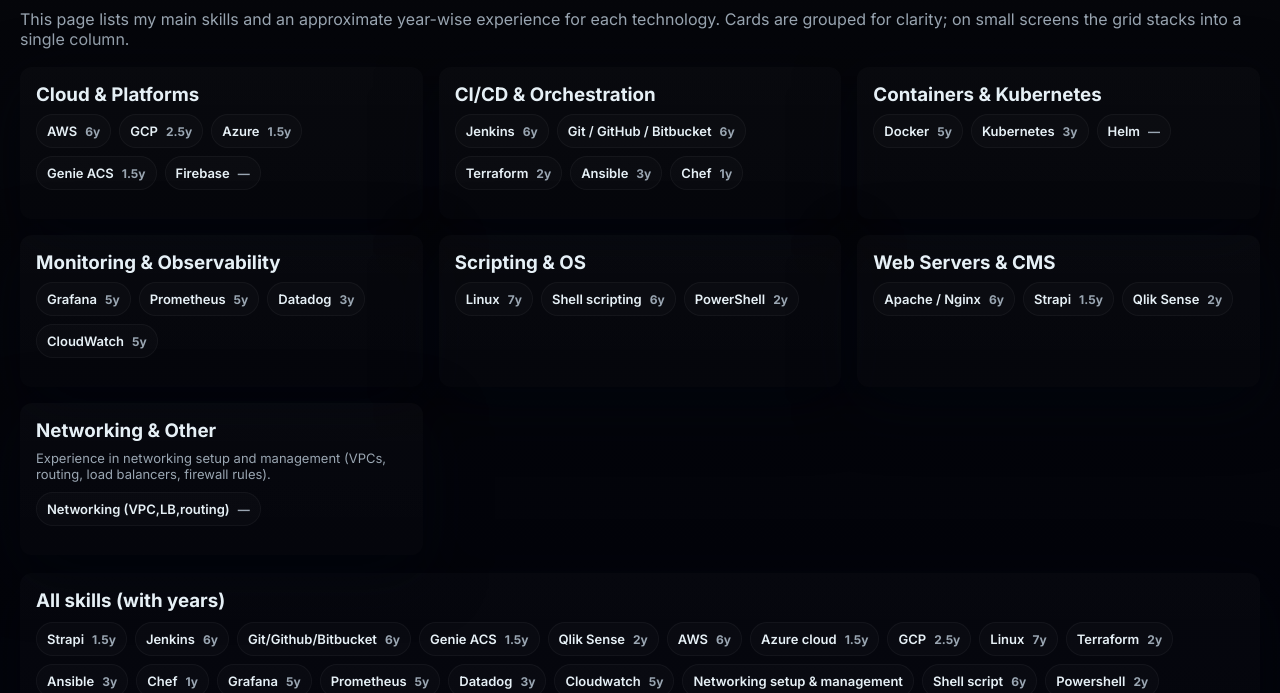
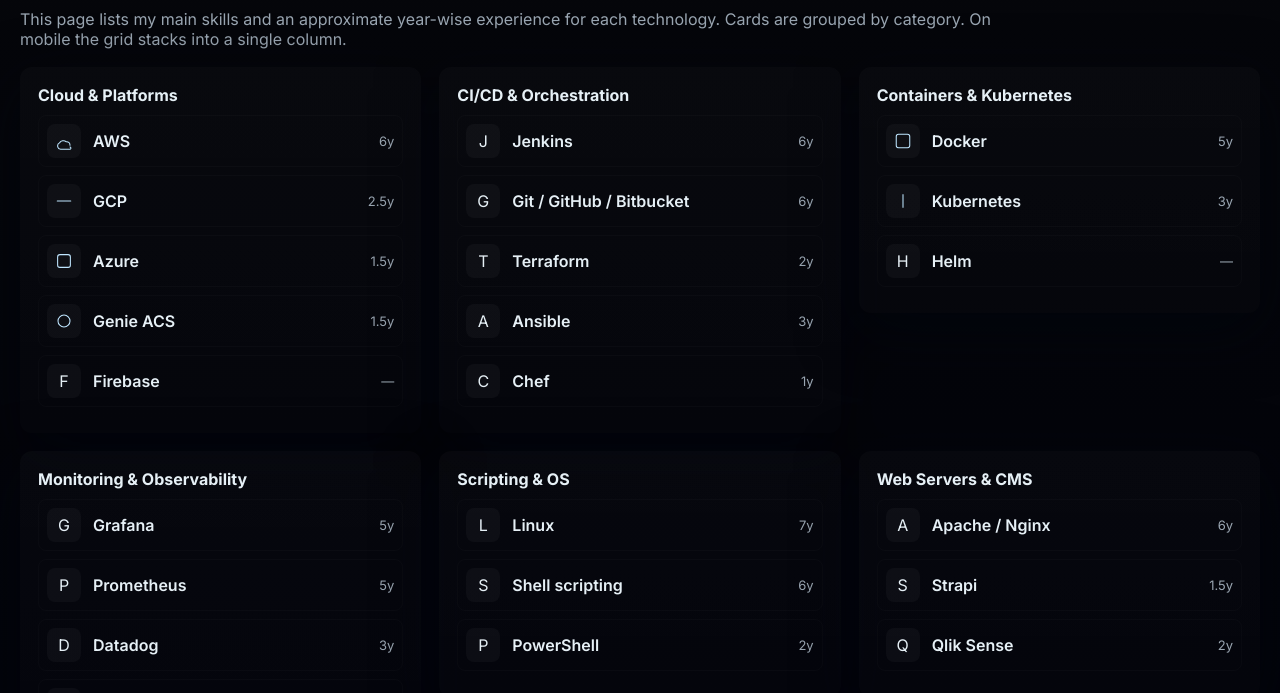
Before and after one commit to thegaintserver/devops-portfolio, a plain HTML site: page skills.html in a window 1280 px wide. Shown: the part 107-800 px from the top of the page. Drawn offline with Linux system fonts and the light colour scheme.

Commit message:
Update skills.html

```diff
--- a/skills.html
+++ b/skills.html
@@ -3,7 +3,7 @@
 <head>
   <meta charset="utf-8" />
   <meta name="viewport" content="width=device-width,initial-scale=1" />
-  <title>Skills — Gourav Saini — DevOps</title>
+  <title>Skills</title>
   <meta name="description" content="Skills & experience — Gourav Saini DevOps engineer.">
 
   <link href="https://fonts.googleapis.com/css2?family=Inter:wght@300;400;600;700;800&display=swap" rel="stylesheet">
@@ -12,37 +12,49 @@
     :root{
       --bg:#05060a;
       --panel:#071021;
-      --panel-accent:#071525;
       --muted:#9aa6b2;
       --accent:#00e5ff;
       --accent-2:#7b61ff;
-      --card-shadow:0 18px 60px rgba(2,6,12,0.72);
+      --card:#0b1216;
+      --card-shadow: 0 18px 60px rgba(2,6,12,0.72);
       --panel-width: min(100vw - 36px, 1400px);
       --radius:12px;
+      --pill-bg: rgba(255,255,255,0.03);
       font-family:'Inter',system-ui,-apple-system,Segoe UI,Roboto,Helvetica Neue,Arial;
     }
     html,body{height:100%;margin:0;background:linear-gradient(180deg,var(--bg),#02030a);color:#e6f0f6;overflow-x:hidden}
     .page{max-width:calc(var(--panel-width));margin:28px auto;padding:20px}
-    header{display:flex;align-items:center;justify-content:space-between;gap:12px}
+    header{display:flex;align-items:center;justify-content:space-between;gap:12px;flex-wrap:wrap}
     .brand{display:flex;gap:12px;align-items:center}
     .avatar{width:56px;height:56px;border-radius:10px;overflow:hidden}
     .avatar img{width:100%;height:100%;object-fit:cover}
     .nav{display:flex;gap:8px}
     .nav a{padding:8px 12px;border-radius:10px;text-decoration:none;background:linear-gradient(90deg,var(--accent),var(--accent-2));color:#021825;font-weight:700}
     h1{margin:0}
-    .intro{margin-top:12px;color:var(--muted)}
-    /* layout */
-    .grid{display:grid;grid-template-columns:repeat(3,1fr);gap:16px;margin-top:18px;align-items:start}
-    .card{background:linear-gradient(180deg, rgba(255,255,255,0.02), rgba(255,255,255,0.01));padding:16px;border-radius:12px;box-shadow:var(--card-shadow);min-height:120px}
-    .card h3{margin:0 0 8px}
-    .skill-badges{display:flex;flex-wrap:wrap;gap:8px;margin-top:8px}
-    .badge{background:rgba(255,255,255,0.02);border:1px solid rgba(255,255,255,0.04);padding:8px 10px;border-radius:999px;font-weight:600;font-size:13px;color:#e6f0f6;display:inline-flex;align-items:center;gap:8px}
-    .years{color:var(--muted);font-weight:700;font-size:12px}
-    /* Hire Me card */
-    .hire-card{display:flex;flex-direction:column;gap:10px}
+    .intro{margin-top:12px;color:var(--muted);max-width:980px}
+
+    /* grid */
+    .grid{display:grid;grid-template-columns:repeat(3,1fr);gap:18px;margin-top:18px;align-items:start}
+    .card{background:linear-gradient(180deg, rgba(255,255,255,0.02), rgba(255,255,255,0.01));padding:18px;border-radius:12px;box-shadow:var(--card-shadow);min-height:120px;box-sizing:border-box}
+    .card h3{margin:0 0 10px;font-size:16px}
+    .skill-list{list-style:none;padding:0;margin:0;display:block}
+    .skill-item{
+      display:flex;align-items:center;justify-content:space-between;padding:8px;border-radius:8px;margin-bottom:8px;
+      background:transparent;border:1px solid rgba(255,255,255,0.02);
+    }
+    .skill-left{display:flex;align-items:center;gap:12px;min-width:0}
+    .skill-icon{width:34px;height:34px;display:inline-flex;align-items:center;justify-content:center;border-radius:8px;background:var(--pill-bg);flex-shrink:0}
+    .skill-name{font-weight:600;white-space:nowrap;overflow:hidden;text-overflow:ellipsis}
+    .skill-meta{color:var(--muted);font-size:13px;min-width:56px;text-align:right}
+
+    /* All-skills condensed */
+    .all-skills{display:flex;flex-wrap:wrap;gap:8px;margin-top:10px}
+    .pill{background:var(--pill-bg);padding:8px 10px;border-radius:999px;border:1px solid rgba(255,255,255,0.04);font-weight:600;font-size:13px;display:inline-flex;align-items:center;gap:8px}
+
+    /* Hire card */
+    .hire-card{display:flex;flex-direction:column;gap:12px}
     .contact-row{display:flex;align-items:center;gap:8px}
     .label{min-width:90px;color:var(--muted)}
-    .contact-row a{color:var(--accent);font-weight:700}
     .btn{padding:10px 14px;border-radius:10px;border:none;background:linear-gradient(90deg,var(--accent),var(--accent-2));color:#021825;font-weight:800;cursor:pointer}
     .form{display:flex;flex-direction:column;gap:10px}
     .form input,.form textarea{padding:10px;border-radius:10px;border:1px solid rgba(255,255,255,0.04);background:rgba(0,0,0,0.16);color:#e6f0f6}
@@ -72,112 +84,153 @@
       </nav>
     </header>
 
-    <p class="intro">This page lists my main skills and an approximate year-wise experience for each technology. Cards are grouped for clarity; on small screens the grid stacks into a single column.</p>
+    <p class="intro">This page lists my main skills and an approximate year-wise experience for each technology. Cards are grouped by category. On mobile the grid stacks into a single column.</p>
 
-    <!-- Skills grid grouped by category -->
+    <!-- Skills grouped cards -->
     <div class="grid" role="list">
       <!-- Cloud & Platforms -->
       <div class="card" role="listitem" aria-labelledby="cloudTitle">
         <h3 id="cloudTitle">Cloud & Platforms</h3>
-        <div class="skill-badges">
-          <div class="badge">AWS <span class="years">6y</span></div>
-          <div class="badge">GCP <span class="years">2.5y</span></div>
-          <div class="badge">Azure <span class="years">1.5y</span></div>
-          <div class="badge">Genie ACS <span class="years">1.5y</span></div>
-          <div class="badge">Firebase <span class="years">—</span></div>
+        <ul class="skill-list">
+          <li class="skill-item">
+            <div class="skill-left">
+              <div class="skill-icon" aria-hidden="true">
+                <!-- cloud svg -->
+                <svg width="18" height="18" viewBox="0 0 24 24" fill="none" xmlns="http://www.w3.org/2000/svg"><path d="M20 17.5A4.5 4.5 0 0015.5 13c-.14 0-.28.01-.42.03A6 6 0 006 14.5 4.5 4.5 0 007.5 23h12a1.5 1.5 0 00.5-2.95" stroke="#bfe6ff" stroke-width="1.4" stroke-linecap="round" stroke-linejoin="round"/></svg>
               </div>
+              <div class="skill-name">AWS</div>
+            </div>
+            <div class="skill-meta">6y</div>
+          </li>
+
+          <li class="skill-item">
+            <div class="skill-left">
+              <div class="skill-icon">
+                <svg width="18" height="18" viewBox="0 0 24 24" fill="none"><path d="M3 12h18" stroke="#bfe6ff" stroke-width="1.4" stroke-linecap="round"/></svg>
+              </div>
+              <div class="skill-name">GCP</div>
+            </div>
+            <div class="skill-meta">2.5y</div>
+          </li>
+
+          <li class="skill-item">
+            <div class="skill-left">
+              <div class="skill-icon">
+                <svg width="18" height="18" viewBox="0 0 24 24" fill="none"><rect x="3.5" y="3.5" width="17" height="17" rx="3" stroke="#bfe6ff" stroke-width="1.4"/></svg>
+              </div>
+              <div class="skill-name">Azure</div>
+            </div>
+            <div class="skill-meta">1.5y</div>
+          </li>
+
+          <li class="skill-item">
+            <div class="skill-left">
+              <div class="skill-icon">
+                <svg width="18" height="18" viewBox="0 0 24 24" fill="none"><circle cx="12" cy="12" r="8" stroke="#bfe6ff" stroke-width="1.4"/></svg>
+              </div>
+              <div class="skill-name">Genie ACS</div>
+            </div>
+            <div class="skill-meta">1.5y</div>
+          </li>
+
+          <li class="skill-item">
+            <div class="skill-left">
+              <div class="skill-icon">F</div>
+              <div class="skill-name">Firebase</div>
+            </div>
+            <div class="skill-meta">—</div>
+          </li>
+        </ul>
       </div>
 
       <!-- CI/CD & Orchestration -->
       <div class="card" role="listitem" aria-labelledby="cicdTitle">
         <h3 id="cicdTitle">CI/CD & Orchestration</h3>
-        <div class="skill-badges">
-          <div class="badge">Jenkins <span class="years">6y</span></div>
-          <div class="badge">Git / GitHub / Bitbucket <span class="years">6y</span></div>
-          <div class="badge">Terraform <span class="years">2y</span></div>
-          <div class="badge">Ansible <span class="years">3y</span></div>
-          <div class="badge">Chef <span class="years">1y</span></div>
-        </div>
+        <ul class="skill-list">
+          <li class="skill-item"><div class="skill-left"><div class="skill-icon">J</div><div class="skill-name">Jenkins</div></div><div class="skill-meta">6y</div></li>
+          <li class="skill-item"><div class="skill-left"><div class="skill-icon">G</div><div class="skill-name">Git / GitHub / Bitbucket</div></div><div class="skill-meta">6y</div></li>
+          <li class="skill-item"><div class="skill-left"><div class="skill-icon">T</div><div class="skill-name">Terraform</div></div><div class="skill-meta">2y</div></li>
+          <li class="skill-item"><div class="skill-left"><div class="skill-icon">A</div><div class="skill-name">Ansible</div></div><div class="skill-meta">3y</div></li>
+          <li class="skill-item"><div class="skill-left"><div class="skill-icon">C</div><div class="skill-name">Chef</div></div><div class="skill-meta">1y</div></li>
+        </ul>
       </div>
 
-      <!-- Containers & Orchestration -->
+      <!-- Containers & Kubernetes -->
       <div class="card" role="listitem" aria-labelledby="containersTitle">
         <h3 id="containersTitle">Containers & Kubernetes</h3>
-        <div class="skill-badges">
-          <div class="badge">Docker <span class="years">5y</span></div>
-          <div class="badge">Kubernetes <span class="years">3y</span></div>
-          <div class="badge">Helm <span class="years">—</span></div>
-        </div>
+        <ul class="skill-list">
+          <li class="skill-item"><div class="skill-left"><div class="skill-icon"><svg width="18" height="18" viewBox="0 0 24 24" fill="none"><rect x="3" y="3" width="18" height="18" rx="3" stroke="#bfe6ff" stroke-width="1.4"/></svg></div><div class="skill-name">Docker</div></div><div class="skill-meta">5y</div></li>
+          <li class="skill-item"><div class="skill-left"><div class="skill-icon"><svg width="18" height="18" viewBox="0 0 24 24" fill="none"><path d="M12 3v18" stroke="#bfe6ff" stroke-width="1.4"/></svg></div><div class="skill-name">Kubernetes</div></div><div class="skill-meta">3y</div></li>
+          <li class="skill-item"><div class="skill-left"><div class="skill-icon">H</div><div class="skill-name">Helm</div></div><div class="skill-meta">—</div></li>
+        </ul>
       </div>
 
-      <!-- Monitoring & Logging -->
+      <!-- Monitoring & Observability -->
       <div class="card" role="listitem" aria-labelledby="monitorTitle">
         <h3 id="monitorTitle">Monitoring & Observability</h3>
-        <div class="skill-badges">
-          <div class="badge">Grafana <span class="years">5y</span></div>
-          <div class="badge">Prometheus <span class="years">5y</span></div>
-          <div class="badge">Datadog <span class="years">3y</span></div>
-          <div class="badge">CloudWatch <span class="years">5y</span></div>
-        </div>
+        <ul class="skill-list">
+          <li class="skill-item"><div class="skill-left"><div class="skill-icon">G</div><div class="skill-name">Grafana</div></div><div class="skill-meta">5y</div></li>
+          <li class="skill-item"><div class="skill-left"><div class="skill-icon">P</div><div class="skill-name">Prometheus</div></div><div class="skill-meta">5y</div></li>
+          <li class="skill-item"><div class="skill-left"><div class="skill-icon">D</div><div class="skill-name">Datadog</div></div><div class="skill-meta">3y</div></li>
+          <li class="skill-item"><div class="skill-left"><div class="skill-icon">C</div><div class="skill-name">CloudWatch</div></div><div class="skill-meta">5y</div></li>
+        </ul>
       </div>
 
       <!-- Scripting & OS -->
       <div class="card" role="listitem" aria-labelledby="scriptTitle">
         <h3 id="scriptTitle">Scripting & OS</h3>
-        <div class="skill-badges">
-          <div class="badge">Linux <span class="years">7y</span></div>
-          <div class="badge">Shell scripting <span class="years">6y</span></div>
-          <div class="badge">PowerShell <span class="years">2y</span></div>
-        </div>
+        <ul class="skill-list">
+          <li class="skill-item"><div class="skill-left"><div class="skill-icon">L</div><div class="skill-name">Linux</div></div><div class="skill-meta">7y</div></li>
+          <li class="skill-item"><div class="skill-left"><div class="skill-icon">S</div><div class="skill-name">Shell scripting</div></div><div class="skill-meta">6y</div></li>
+          <li class="skill-item"><div class="skill-left"><div class="skill-icon">P</div><div class="skill-name">PowerShell</div></div><div class="skill-meta">2y</div></li>
+        </ul>
       </div>
 
       <!-- Web / Servers -->
       <div class="card" role="listitem" aria-labelledby="webTitle">
         <h3 id="webTitle">Web Servers & CMS</h3>
-        <div class="skill-badges">
-          <div class="badge">Apache / Nginx <span class="years">6y</span></div>
-          <div class="badge">Strapi <span class="years">1.5y</span></div>
-          <div class="badge">Qlik Sense <span class="years">2y</span></div>
-        </div>
+        <ul class="skill-list">
+          <li class="skill-item"><div class="skill-left"><div class="skill-icon">A</div><div class="skill-name">Apache / Nginx</div></div><div class="skill-meta">6y</div></li>
+          <li class="skill-item"><div class="skill-left"><div class="skill-icon">S</div><div class="skill-name">Strapi</div></div><div class="skill-meta">1.5y</div></li>
+          <li class="skill-item"><div class="skill-left"><div class="skill-icon">Q</div><div class="skill-name">Qlik Sense</div></div><div class="skill-meta">2y</div></li>
+        </ul>
       </div>
 
       <!-- Networking & Other -->
       <div class="card" role="listitem" aria-labelledby="otherTitle">
         <h3 id="otherTitle">Networking & Other</h3>
-        <div style="color:var(--muted);font-size:13px">Experience in networking setup and management (VPCs, routing, load balancers, firewall rules).</div>
-        <div class="skill-badges" style="margin-top:10px">
-          <div class="badge">Networking (VPC,LB,routing) <span class="years">—</span></div>
-        </div>
+        <div style="color:var(--muted);font-size:13px;margin-bottom:10px">Experience in networking setup and management (VPCs, routing, load balancers, firewall rules).</div>
+        <ul class="skill-list">
+          <li class="skill-item"><div class="skill-left"><div class="skill-icon">N</div><div class="skill-name">Networking (VPC, LB, routing)</div></div><div class="skill-meta">—</div></li>
+        </ul>
       </div>
     </div>
 
-    <!-- Additional full list (searchable at glance) -->
+    <!-- All skills condensed -->
     <section style="margin-top:18px" class="card">
       <h3 style="margin-top:0">All skills (with years)</h3>
-      <div style="display:flex;flex-wrap:wrap;gap:8px;margin-top:10px">
-        <!-- Use the list the user provided exactly -->
-        <div class="badge">Strapi <span class="years">1.5y</span></div>
-        <div class="badge">Jenkins <span class="years">6y</span></div>
-        <div class="badge">Git/Github/Bitbucket <span class="years">6y</span></div>
-        <div class="badge">Genie ACS <span class="years">1.5y</span></div>
-        <div class="badge">Qlik Sense <span class="years">2y</span></div>
-        <div class="badge">AWS <span class="years">6y</span></div>
-        <div class="badge">Azure cloud <span class="years">1.5y</span></div>
-        <div class="badge">GCP <span class="years">2.5y</span></div>
-        <div class="badge">Linux <span class="years">7y</span></div>
-        <div class="badge">Terraform <span class="years">2y</span></div>
-        <div class="badge">Ansible <span class="years">3y</span></div>
-        <div class="badge">Chef <span class="years">1y</span></div>
-        <div class="badge">Grafana <span class="years">5y</span></div>
-        <div class="badge">Prometheus <span class="years">5y</span></div>
-        <div class="badge">Datadog <span class="years">3y</span></div>
-        <div class="badge">Cloudwatch <span class="years">5y</span></div>
-        <div class="badge">Networking setup & management</div>
-        <div class="badge">Shell script <span class="years">6y</span></div>
-        <div class="badge">Powershell <span class="years">2y</span></div>
-        <div class="badge">Docker <span class="years">5y</span></div>
-        <div class="badge">Kubernetes <span class="years">3y</span></div>
-        <div class="badge">Apache / Nginx <span class="years">6y</span></div>
+      <div class="all-skills">
+        <div class="pill">Strapi <span style="color:var(--muted);font-weight:700">1.5y</span></div>
+        <div class="pill">Jenkins <span style="color:var(--muted);font-weight:700">6y</span></div>
+        <div class="pill">Git/Github/Bitbucket <span style="color:var(--muted);font-weight:700">6y</span></div>
+        <div class="pill">Genie ACS <span style="color:var(--muted);font-weight:700">1.5y</span></div>
+        <div class="pill">Qlik Sense <span style="color:var(--muted);font-weight:700">2y</span></div>
+        <div class="pill">AWS <span style="color:var(--muted);font-weight:700">6y</span></div>
+        <div class="pill">Azure cloud <span style="color:var(--muted);font-weight:700">1.5y</span></div>
+        <div class="pill">GCP <span style="color:var(--muted);font-weight:700">2.5y</span></div>
+        <div class="pill">Linux <span style="color:var(--muted);font-weight:700">7y</span></div>
+        <div class="pill">Terraform <span style="color:var(--muted);font-weight:700">2y</span></div>
+        <div class="pill">Ansible <span style="color:var(--muted);font-weight:700">3y</span></div>
+        <div class="pill">Chef <span style="color:var(--muted);font-weight:700">1y</span></div>
+        <div class="pill">Grafana <span style="color:var(--muted);font-weight:700">5y</span></div>
+        <div class="pill">Prometheus <span style="color:var(--muted);font-weight:700">5y</span></div>
+        <div class="pill">Datadog <span style="color:var(--muted);font-weight:700">3y</span></div>
+        <div class="pill">Cloudwatch <span style="color:var(--muted);font-weight:700">5y</span></div>
+        <div class="pill">Shell script <span style="color:var(--muted);font-weight:700">6y</span></div>
+        <div class="pill">Powershell <span style="color:var(--muted);font-weight:700">2y</span></div>
+        <div class="pill">Docker <span style="color:var(--muted);font-weight:700">5y</span></div>
+        <div class="pill">Kubernetes <span style="color:var(--muted);font-weight:700">3y</span></div>
+        <div class="pill">Apache / Nginx <span style="color:var(--muted);font-weight:700">6y</span></div>
       </div>
     </section>
 
@@ -188,7 +241,6 @@
         <div style="color:var(--muted)">Fast response · Evening & weekend availability</div>
 
         <div style="display:flex;flex-wrap:wrap;gap:18px">
-          <!-- Contact info column -->
           <div style="min-width:260px;flex:1 1 300px">
             <div class="contact-row"><div class="label">WhatsApp:</div><a href="https://wa.me/918875025888" target="_blank" rel="noopener">+91 8875025888</a></div>
             <div class="contact-row"><div class="label">Email:</div><a href="mailto:work@devopswithgourav.com">work@devopswithgourav.com</a></div>
@@ -196,7 +248,6 @@
             <div style="margin-top:8px;color:var(--muted);font-size:13px">Prefer a short call? Book a 15-min slot on <a href="#" style="color:var(--accent)">Calendly</a>.</div>
           </div>
 
-          <!-- Contact form column -->
           <div style="min-width:280px;flex:1 1 420px">
             <form id="hireForm" class="form" action="https://formspree.io/f/xiiiiiig" method="POST" novalidate>
               <div class="row">
@@ -224,7 +275,7 @@
     (function(){
       document.getElementById('year').textContent = new Date().getFullYear();
 
-    // Hire form handling (simple Formspree + mailto fallback)
+      // Hire form handling (Formspree + mailto fallback)
       (function(){
         const form = document.getElementById('hireForm');
         const status = document.getElementById('h_formStatus');
@@ -262,7 +313,6 @@
             return;
           }
 
-        // mailto fallback
           const subject = encodeURIComponent(project || 'DevOps inquiry from portfolio');
           const body = encodeURIComponent(`Name: ${name}\nEmail: ${email}\nProject: ${project}\n\n${message}`);
           window.location.href = `mailto:work@devopswithgourav.com?subject=${subject}&body=${body}`;
```
Lines whose indentation alone changed are shown as unchanged.
